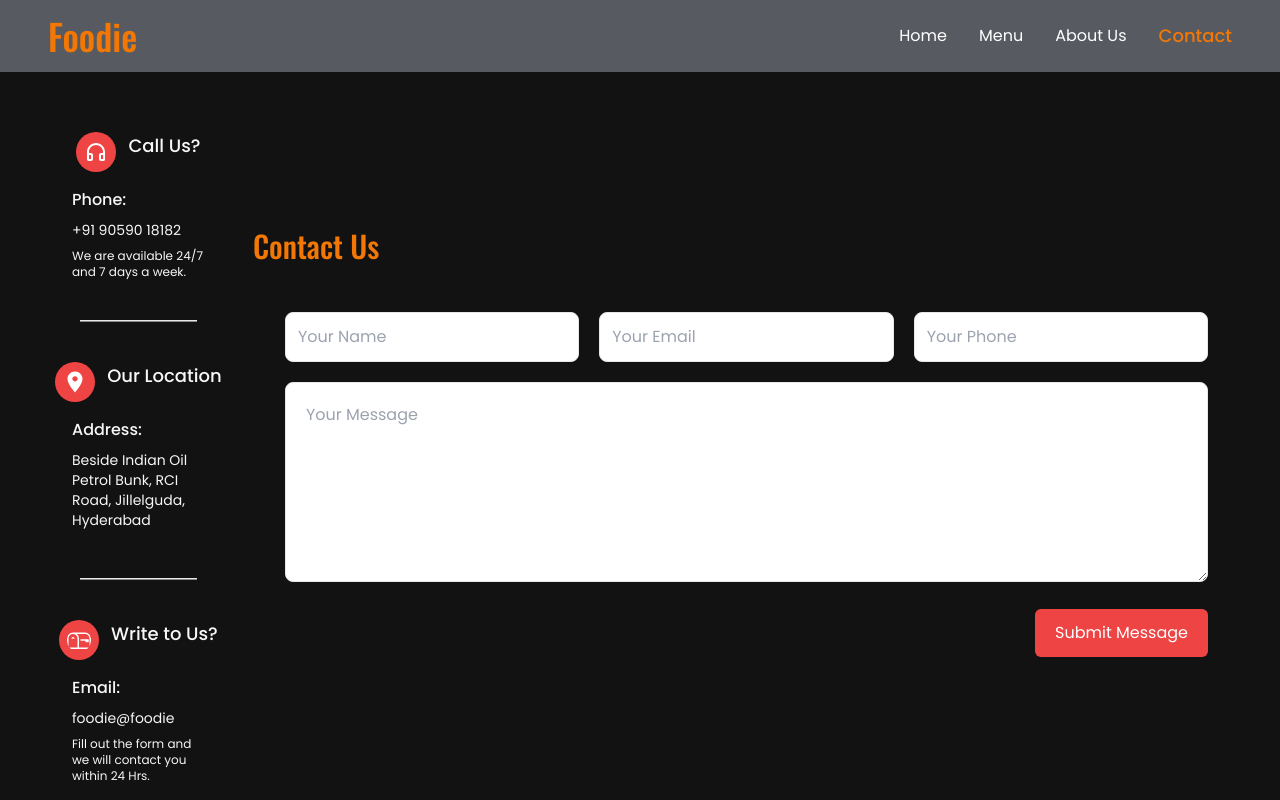
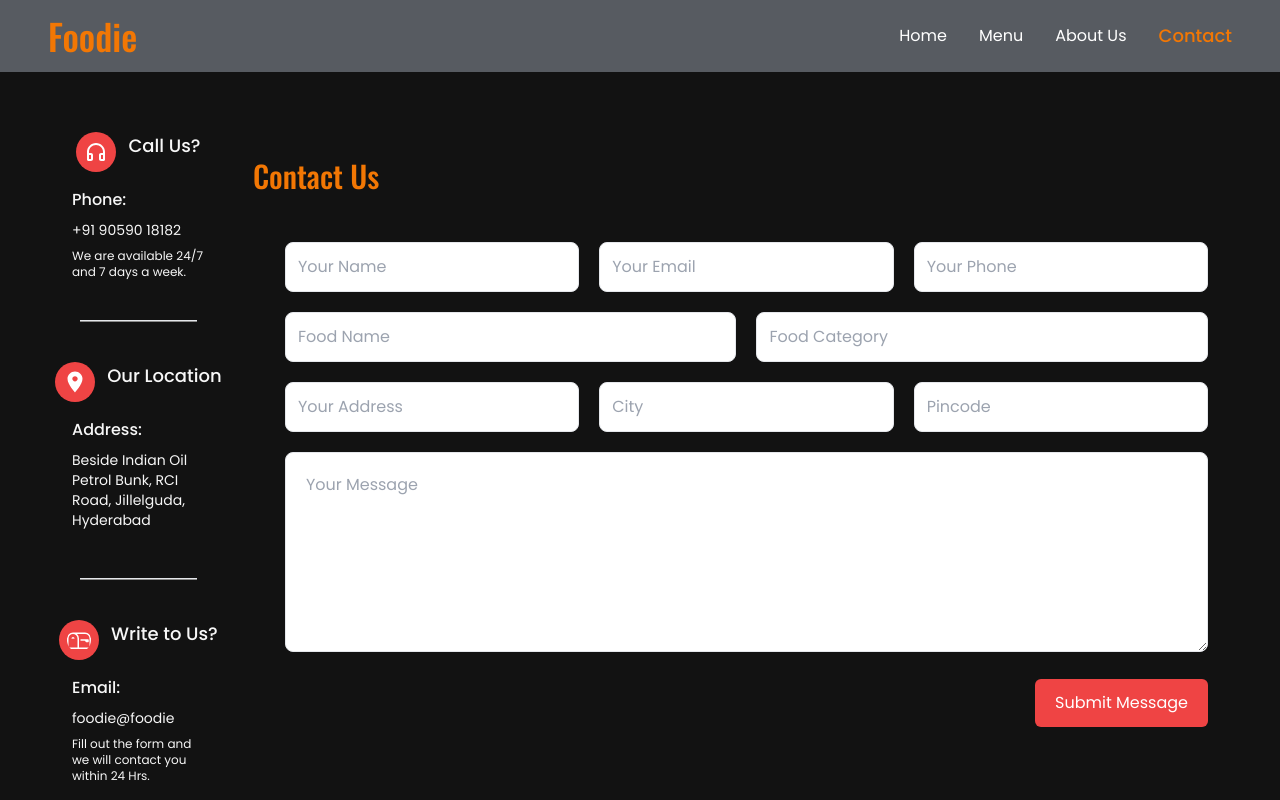
Before and after one commit to ketanbaitule/foodie, a Next.js app: page /contact in a window 1280 px wide. Shown: the top 800 px of the page. Built offline with nearby package versions, Linux system fonts and the light colour scheme.

Commit message:
Add Address in ContactUs Form

```diff
--- a/src/app/contact/ContactUsForm.tsx
+++ b/src/app/contact/ContactUsForm.tsx
@@ -6,7 +6,7 @@ function ContactUsForm() {
       <div className="max-md:hidden">
         <SecondaryHeading>Contact Us</SecondaryHeading>
       </div>
-      <div className="flex flex-col px-5 py-10">
+      <div className="flex flex-col gap-y-5 px-5 py-10">
         <div className="grid grid-cols-1 md:grid-cols-3 gap-5 px-5">
           <input
             type="text"
@@ -27,7 +27,41 @@ function ContactUsForm() {
             className=" p-3 rounded-lg border  "
           />
         </div>
-        <div className="p-5">
+        <div className="grid grid-cols-1 md:grid-cols-2 gap-5 px-5">
+          <input
+            type="text"
+            placeholder="Food Name"
+            required
+            className=" p-3 rounded-lg border  "
+          />
+          <input
+            type="text"
+            placeholder="Food Category"
+            required
+            className=" p-3 rounded-lg border  "
+          />
+        </div>
+        <div className="grid grid-cols-1 md:grid-cols-3 gap-5 px-5">
+          <input
+            type="text"
+            placeholder="Your Address"
+            required
+            className=" p-3 rounded-lg border  "
+          />
+          <input
+            type="text"
+            placeholder="City"
+            required
+            className=" p-3 rounded-lg border  "
+          />
+          <input
+            type="text"
+            placeholder="Pincode"
+            required
+            className=" p-3 rounded-lg border  "
+          />
+        </div>
+        <div className="px-5">
           <textarea
             name=""
             id=""
```
